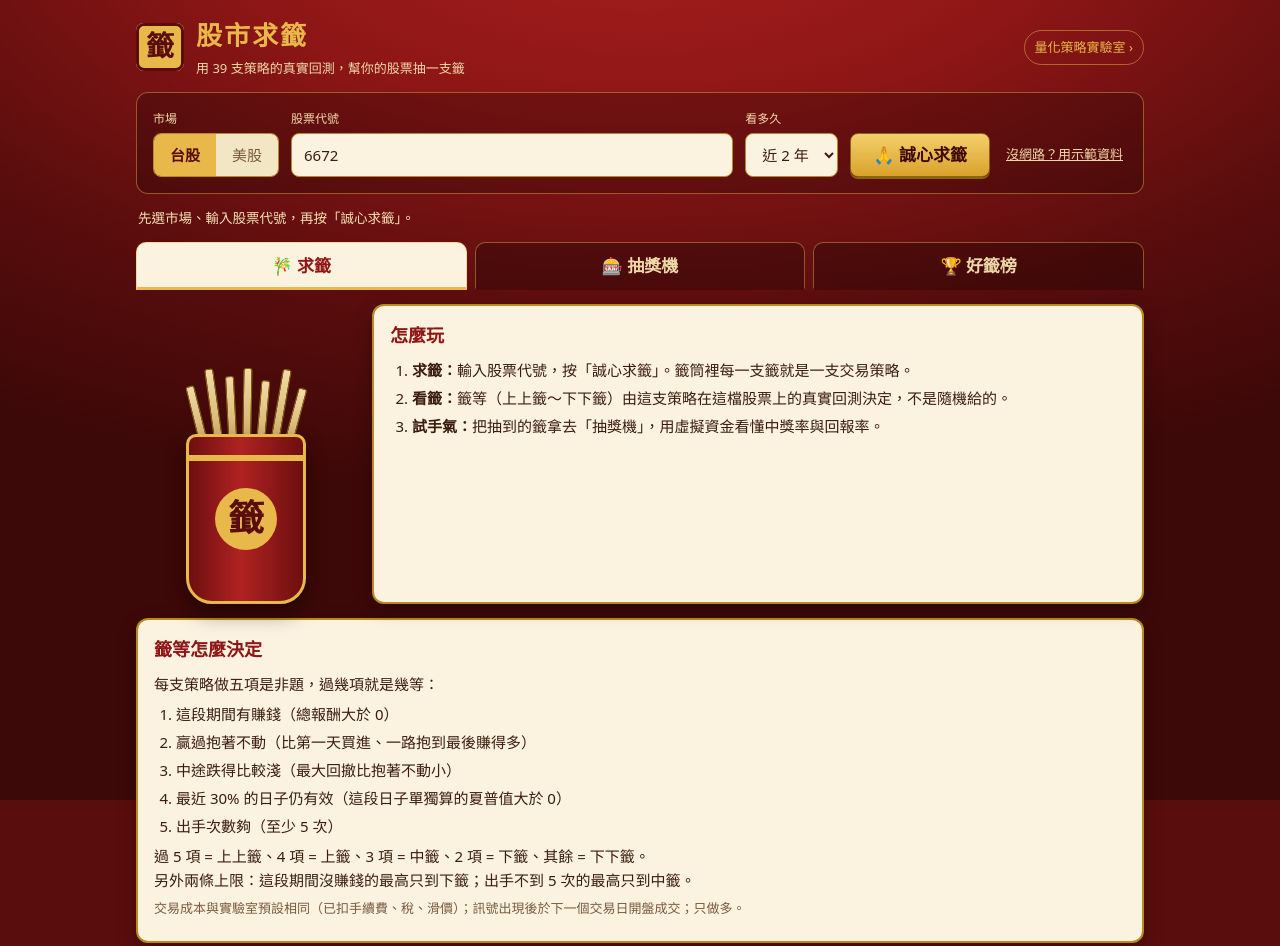
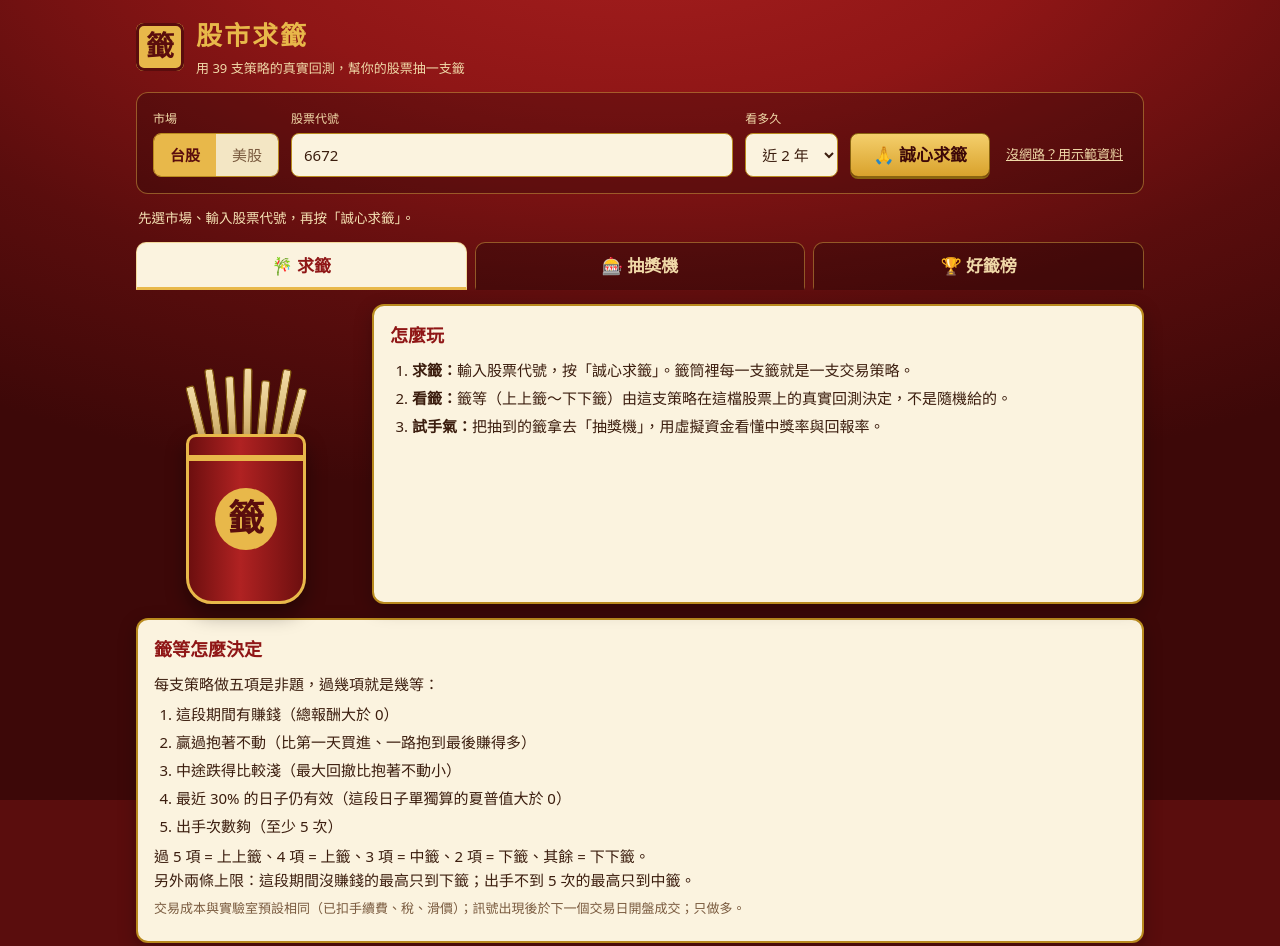
Before and after one commit to linwenyen-ux/quantlab, a plain HTML site: page game/index.html in a window 1280 px wide. Shown: the top 946 px of the page. Drawn offline with Linux system fonts and the light colour scheme.

Commit message:
遊戲頁：移除右上角「量化策略實驗室」連結
Co-Authored-By: Claude Opus 5 <noreply@anthropic.com>

```diff
--- a/game/index.html
+++ b/game/index.html
@@ -243,7 +243,6 @@ textarea:focus { outline: 3px solid var(--gold); outline-offset: 1px; }
         <p>用 39 支策略的真實回測，幫你的股票抽一支籤</p>
       </div>
     </div>
-    <a class="back" href="../">量化策略實驗室 ›</a>
   </header>
 
   <section class="ctrl card">
```
